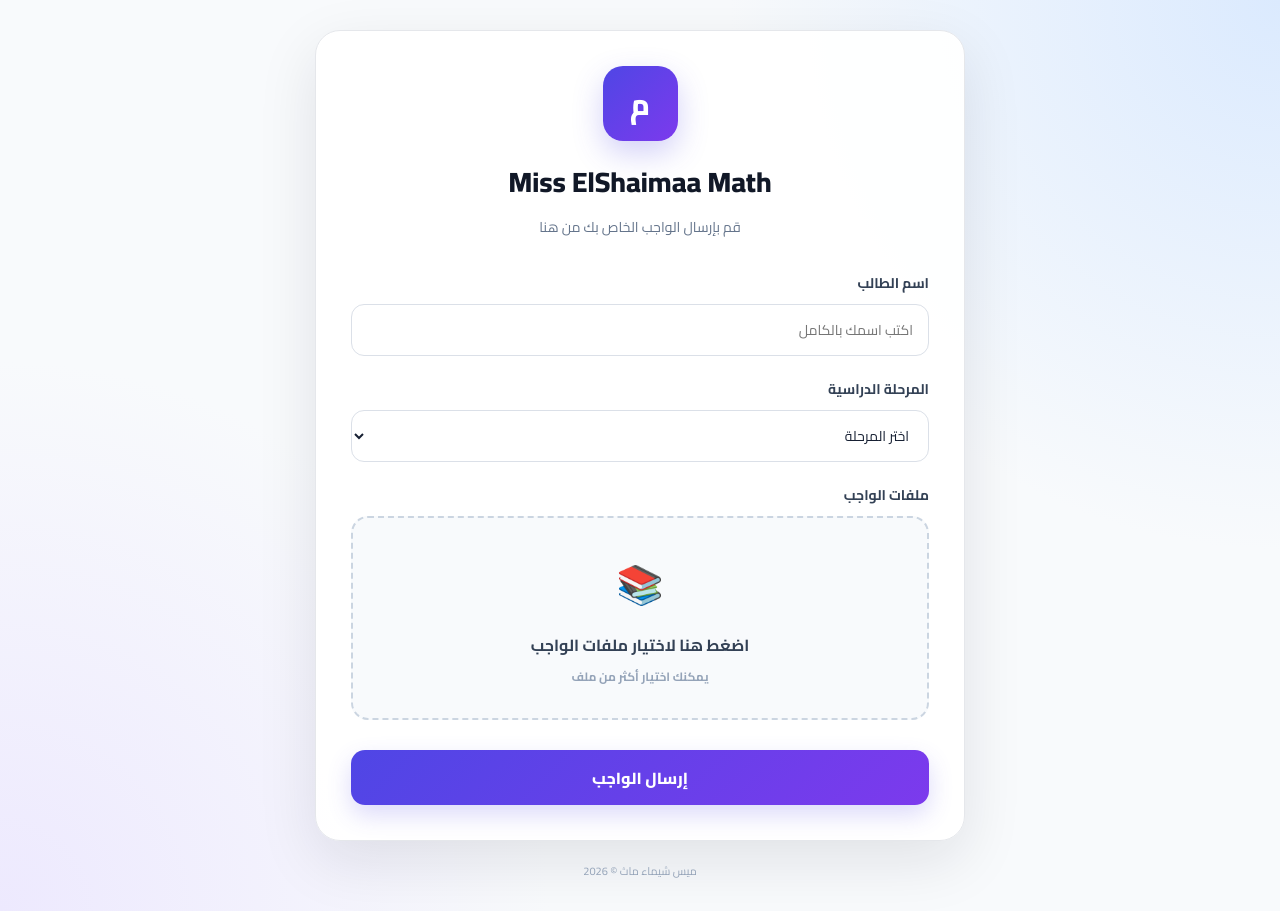
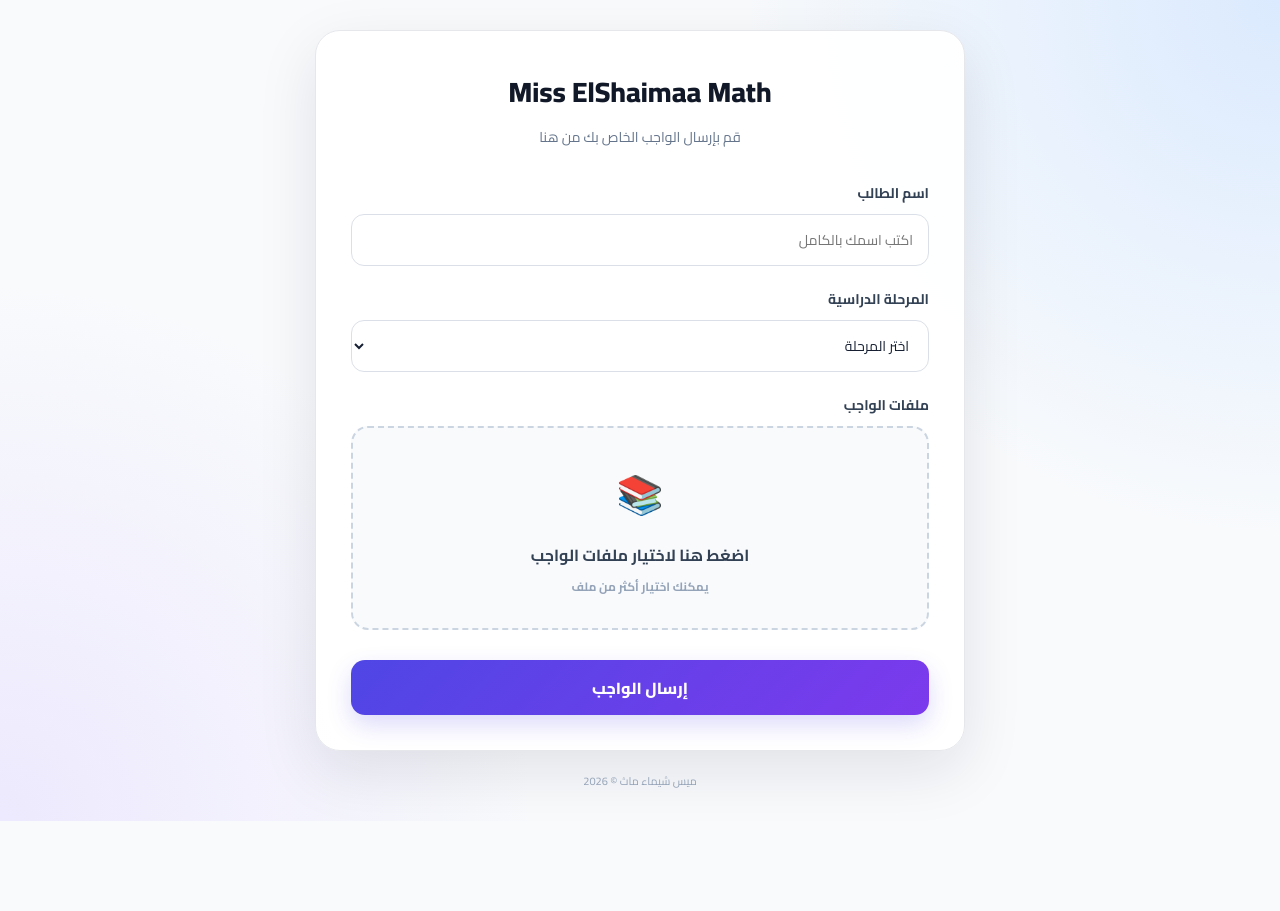
Before and after one commit to YousufJoe77/Shaimaa-Math, a plain HTML site: page student/index.html in a window 1280 px wide. After the commit the page ends 821 px from the top, so only its background shows below. Drawn offline with nearby package versions, Linux system fonts and the light colour scheme.

Commit message:
Remove logo div from header in index.html
Removed logo div from the header section.

```diff
--- a/student/index.html
+++ b/student/index.html
@@ -261,9 +261,7 @@
 
       <div class="header">
 
-        <div class="logo">
-          م
-        </div>
+
 
         <h1>
           Miss ElShaimaa Math
```
